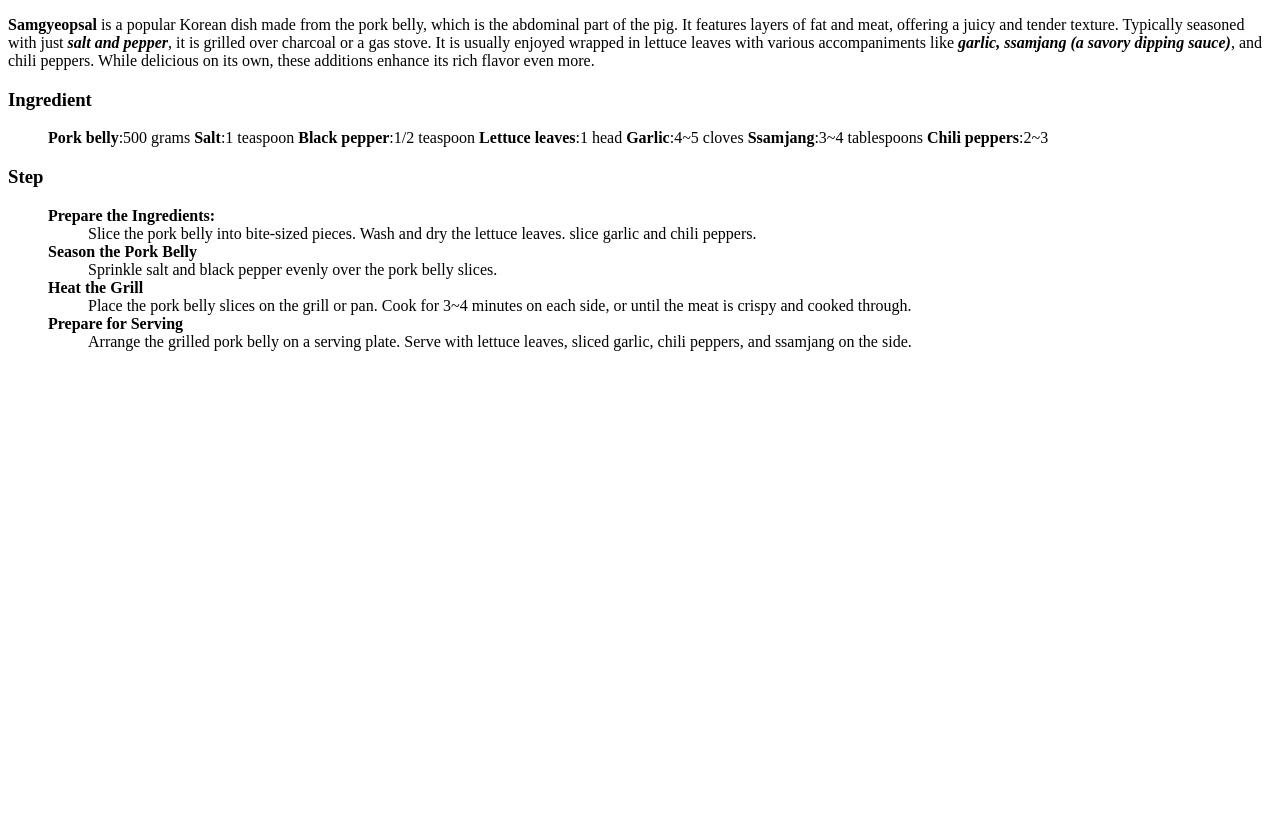
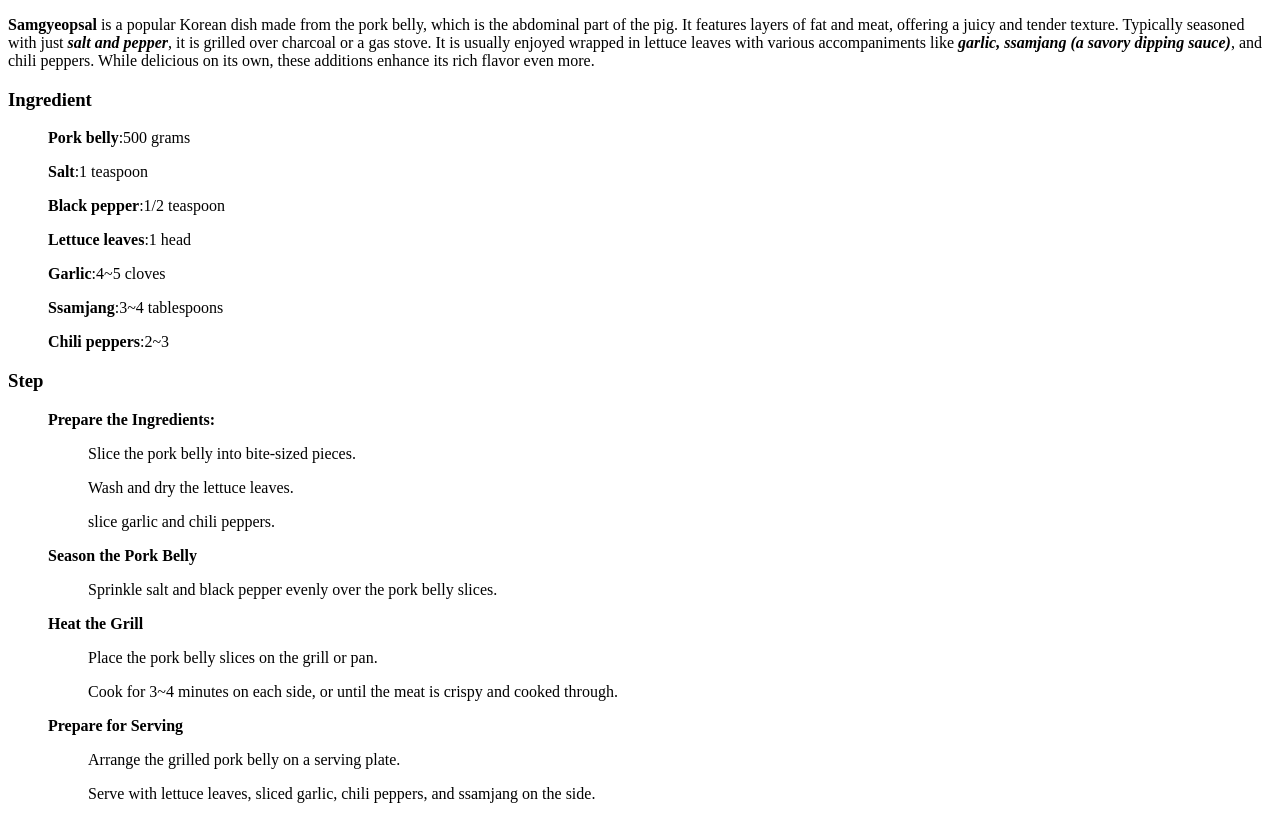
Before and after one commit to Nomad-Hy/odin-recipes, a plain HTML site: page recipes/grilled-porkbelly.html in a window 1280 px wide. Shown: the part 420-1239 px from the top of the page. Before the commit the page ends 800 px from the top, so only its background shows below. Drawn offline with Linux system fonts and the light colour scheme.

Commit message:
Add <p> tag to separate paragraph of content Fix the photo err--change the photo link

```diff
--- a/recipes/grilled-porkbelly.html
+++ b/recipes/grilled-porkbelly.html
@@ -7,34 +7,49 @@
 
     <body>
         <p><h1>Grilled-porkbelly</h1></p>
-        <img src="https://www.google.com/url?sa=i&url=https%3A%2F%2Fstock.adobe.com%2Fimages%2Fpork-belly-samgyeopsal%2F415503068&psig=AOvVaw2TGKjdwYIP75IoRkpArwzy&ust=1726286123337000&source=images&cd=vfe&opi=89978449&ved=0CBEQjRxqFwoTCJjAteeEv4gDFQAAAAAdAAAAABAI" alt="This is Korean grilled-porkbelly" width="310" height="310">
+        <img src="./img/grilled-porkbelly.jpg" width="310" height="310">
         <p><h3>Description</h3></p>
 
         <p><strong>Samgyeopsal</strong> is a popular Korean dish made from the pork belly, which is the abdominal part of the pig. It features layers of fat and meat, offering a juicy and tender texture. Typically seasoned with just <strong><em>salt and pepper</em></strong>, it is grilled over charcoal or a gas stove. It is usually enjoyed wrapped in lettuce leaves with various accompaniments like <strong><em>garlic, ssamjang (a savory dipping sauce)</em></strong>, and chili peppers. While delicious on its own, these additions enhance its rich flavor even more.</p>
         <p><h3>Ingredient</h3></p>
         <p><ul>
+            <p>
             <list>
                 <strong>Pork belly</strong>:500 grams
             </list>
+            </p>
+            <p>
             <list>
                 <strong>Salt</strong>:1 teaspoon
             </list>
+            </p>
+            <p>
             <list>
                 <strong>Black pepper</strong>:1/2 teaspoon
             </list>
+            </p>
+            <p>
             <list>
                 <strong>Lettuce leaves</strong>:1 head
             </list>
+            </p>
+            <p>
             <list>
                 <strong>Garlic</strong>:4~5 cloves
 
             </list>
+            </p>
+            <p>
             <list>
                 <strong>Ssamjang</strong>:3~4 tablespoons
             </list>
+            </p>
+            <p>
             <list>
                 <strong>Chili peppers</strong>:2~3
             </list>
+            </p>
+
         </ul></p>
         <p><h3>Step</h3></p>
         <p>
@@ -42,23 +57,31 @@
                 <list>
                     <strong>Prepare the Ingredients:</strong>
                     <ul>
+                        <p>
                         <list>
                             Slice the pork belly into bite-sized pieces.
                         </list>
+                        </p>
+                        <p>
                         <list>
                             Wash and dry the lettuce leaves.
                         </list>
+                        </p>
+                        <p>
                         <list>
                             slice garlic and chili peppers.
                         </list>
+                        </p>
                     </ul>
                 </list>
                 <list>
                     <strong>Season the Pork Belly</strong>
                     <ul>
+                        <p>
                         <list>
                             Sprinkle salt and black pepper evenly over the pork belly slices.
                         </list>
+                        </p>
                     </ul>
                 </list>
                 <list>
@@ -66,12 +89,19 @@
                         Heat the Grill
                     </strong>
                     <ul>
+
+                        <p>
                         <list>
                             Place the pork belly slices on the grill or pan.
                         </list>
+                        </p>
+
+                        <p>
                         <list>
                             Cook for 3~4 minutes on each side, or until the meat is crispy and cooked through.
                         </list>
+                        </p>
+
                     </ul>
                 </list>
                 <list>
@@ -79,12 +109,17 @@
                         Prepare for Serving
                     </strong>
                     <ul>
+                        <p>
                         <list>
                             Arrange the grilled pork belly on a serving plate.
                         </list>
+                        </p>
+
+                        <p>
                         <list>
                             Serve with lettuce leaves, sliced garlic, chili peppers, and ssamjang on the side.
                         </list>
+                        </p>
                     </ul>
                 </list>
 
```
